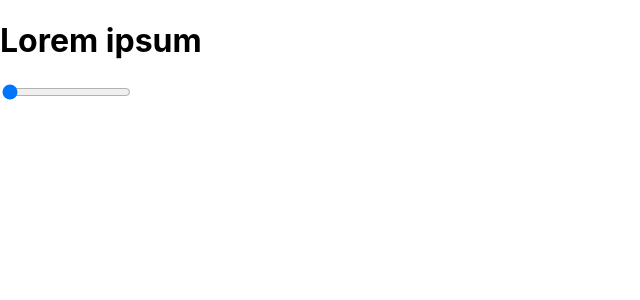
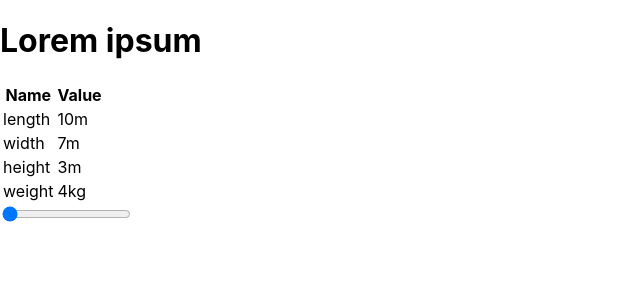
Before and after one commit to campbellgoe/app, a React (Create React App) app: page /dashboard in a window 1280 px wide. Shown: the top 300 px of the page, without its empty margins (0-640 px from the left). Built offline with nearby package versions, Linux system fonts and the light colour scheme.

Commit message:
Add Table component

```diff
--- a/src/pages/Dashboard.tsx
+++ b/src/pages/Dashboard.tsx
@@ -22,16 +22,58 @@ class RangeIndexSelector extends React.Component<RangeIndexSelectorProps> {
     )
   }
 }
+
+type TablePropsType = {
+  headings: string[],
+  data: [string, string][]
+}
+
+class Table extends React.Component<TablePropsType> {
+  render(){
+    const { headings, data } = this.props
+    return (
+      <table>
+        <thead>
+          <tr>
+            {headings.map((heading: string) => (
+              <th
+                key={heading}
+                className="table-heading"
+              >
+                {heading}
+              </th>
+            ))}
+          </tr>
+        </thead>
+        <tbody>
+          {
+            data.map(([name, value]) => {
+              return (
+                <tr key={name}>
+                  <td className="table-cell">{name}</td>
+                  <td className="table-cell">{value}</td>
+                </tr>
+              )
+            })
+          }
+        </tbody>
+      </table>
+    )
+  }
+}
+
+type DataType = {
+  title: string
+  attributes: {
+    name: string;
+    value: number;
+    unit: string;
+  }[]
+}
+
 type DashboardStateType = {
   loaded: boolean;
-  data: {
-    title: string
-    attributes: {
-      name: string;
-      value: number;
-      unit: string;
-    }[]
-  }[];
+  data: DataType[];
   selectedIndex: number
 }
 class Dashboard extends React.Component<{}, DashboardStateType> {
@@ -57,11 +99,18 @@ class Dashboard extends React.Component<{}, DashboardStateType> {
       )
     }
     const { data, selectedIndex } = this.state
-    const item = data[selectedIndex]
+    const item = data[selectedIndex] as DataType
     const { title, attributes } = item
     return (
       <div>
         <Title>{title}</Title>
+        <Table headings={['Name', 'Value']} data={
+          attributes.map(
+            ({ name, value, unit }) => {
+              return [name, value+unit]
+            })
+          }
+        />
         <RangeIndexSelector
         maxItems={data.length}
         setSelectedIndex={(newIndex: number) => {
```
